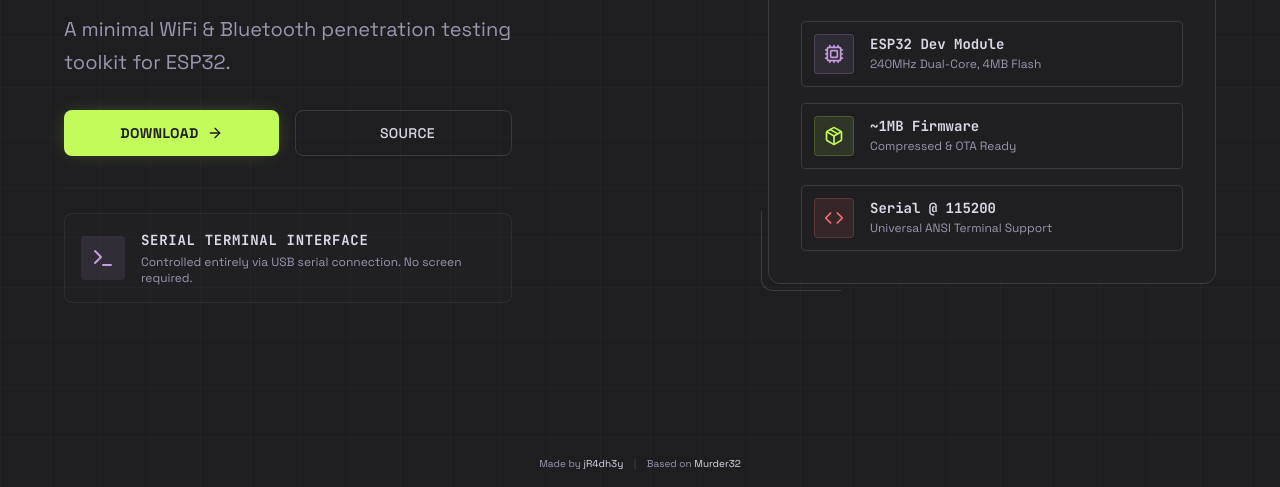
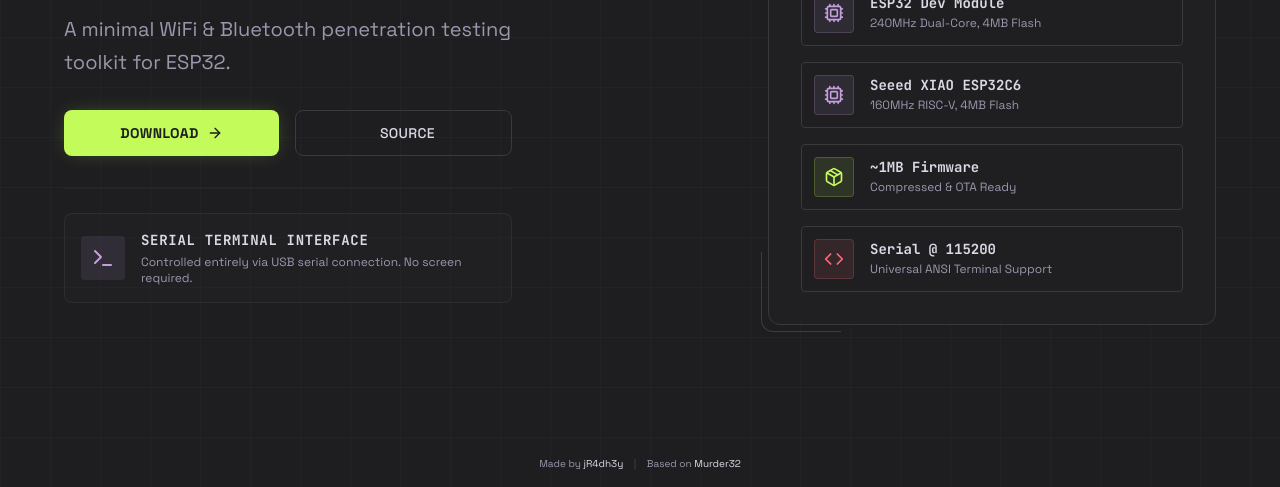
Before and after one commit to jR4dh3y/Pico32, an Astro site in the folder landingpage/: page / in a window 1280 px wide. Shown: the part 313-800 px from the top of the page. Built offline with nearby package versions, Linux system fonts and the light colour scheme; Astro itself is replaced by a stand-in of ours; some icons are missing.

Commit message:
feat: Add XIAO ESP32C6 to landing page hardware specs
- Add Seeed XIAO ESP32C6 board entry alongside ESP32 Dev Module
- Resize board_xiaoc6.jpg to match existing board.jpeg dimensions (960x1280)

```diff
--- a/landingpage/src/components/HardwareSpecs.astro
+++ b/landingpage/src/components/HardwareSpecs.astro
@@ -28,6 +28,21 @@ import { Cpu, Package, Code } from 'lucide-astro';
                 </div>
             </div>
 
+            <div class="relative flex items-start gap-4 p-3 rounded bg-background/50 border border-border hover:border-primary/30 transition-colors group cursor-help">
+                <div class="w-10 h-10 flex items-center justify-center bg-primary/10 border border-primary/20 rounded shrink-0 group-hover:bg-primary/20 transition-colors">
+                    <Cpu class="w-5 h-5 text-primary" />
+                </div>
+                <div>
+                    <h4 class="font-bold text-sm text-foreground mb-0.5 font-mono">Seeed XIAO ESP32C6</h4>
+                    <p class="text-xs text-muted-foreground">160MHz RISC-V, 4MB Flash</p>
+                </div>
+
+                <!-- Hover Card: Board Image -->
+                <div class="absolute right-full mr-4 top-1/2 -translate-y-1/2 w-[200px] opacity-0 translate-x-2 pointer-events-none transition-all duration-300 group-hover:opacity-100 group-hover:translate-x-0 z-50">
+                    <img src="/board_xiaoc6.jpg" alt="XIAO ESP32C6 Board" class="w-full h-auto rounded-lg shadow-2xl" />
+                </div>
+            </div>
+
             <div class="flex items-start gap-4 p-3 rounded bg-background/50 border border-border hover:border-secondary/30 transition-colors group">
                 <div class="w-10 h-10 flex items-center justify-center bg-secondary/10 border border-secondary/20 rounded shrink-0 group-hover:bg-secondary/20 transition-colors">
                     <Package class="w-5 h-5 text-secondary" />
```
Also changed, not shown: assets/board_xiaoc6.jpg (added), landingpage/public/board_xiaoc6.jpg (added).
